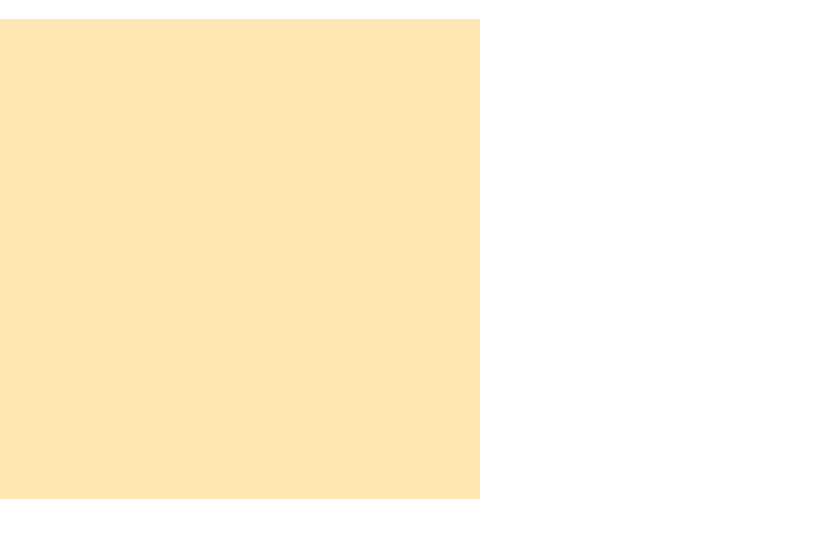
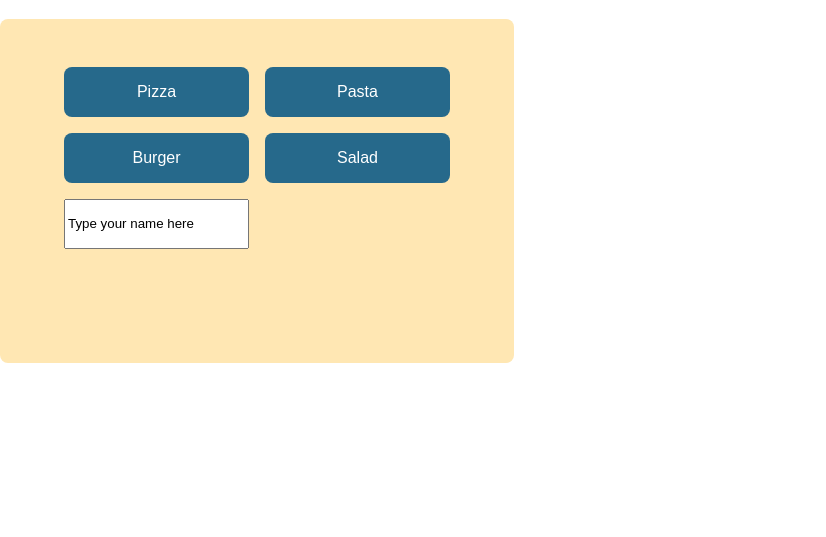
Before and after one commit to davidwobido/FoodApp, a plain HTML site: page index.html in a window 1280 px wide. Shown: the part 67-604 px from the top of the page, without its empty margins (0-826 px from the left). Drawn offline with Linux system fonts and the light colour scheme.

Commit message:
Add four buttons and name field

```diff
--- a/lib/selectionComponent.js
+++ b/lib/selectionComponent.js
@@ -1,9 +1,43 @@
 import { createElement } from "./elements.js";
 
 export function createSelectionComponent() {
-  const sectionOption = createElement("section", {
-    className: "sectionOpions",
+  const buttonPasta = createElement("button", {
+    type: "submit",
+    className: "button_options button_pasta",
+    textContent: "Pasta",
   });
+
+  const buttonPizza = createElement("button", {
+    type: "submit",
+    className: "button_options button_pizza",
+    textContent: "Pizza",
+  });
+
+  const buttonBurger = createElement("button", {
+    type: "submit",
+    className: "button_options button_burger",
+    textContent: "Burger",
+  });
+
+  const buttonSalad = createElement("button", {
+    type: "submit",
+    className: "button_options button_salad",
+    textContent: "Salad",
+  });
+
+  const inputField = createElement("input", {
+    type: "text",
+    value: "Type your name here",
+    className: "inputField",
+  });
+
+  const sectionOption = createElement(
+    "section",
+    {
+      className: "sectionOptions",
+    },
+    [buttonPizza, buttonPasta, buttonBurger, buttonSalad, inputField]
+  );
 
   return sectionOption;
 }
--- a/style.css
+++ b/style.css
@@ -11,9 +11,10 @@
   --color-primary: #26698b;
   --color-text: #c9d1d9;
   --color-background: #ffe7b3;
+  --color-secondary: #ff8473;
 
   /* BORDERS */
-  --border-radius: 1em;
+  --border-radius: 0.5rem;
   --border: 1px solid var(--color-primary);
 
   /* FONTS */
@@ -35,15 +36,29 @@ h5 {
   color: var(--color-primary);
 }
 
+button {
+  border-radius: var(--border-radius);
+  border: 0;
+}
 .headline {
   display: grid;
   justify-content: center;
 }
 
-.sectionOpions {
-  background: var(--color-background);
-  width: 30rem;
-  height: 30rem;
+.sectionOptions {
+  width: fit-content;
+  background-color: var(--color-background);
+  border-radius: var(--border-radius);
   display: grid;
-  justify-content: center;
+  gap: 1rem;
+  grid-template-columns: 1fr 1fr;
+  grid-template-rows: 1fr 1fr 1fr 1fr;
+  padding: 3rem 4rem;
 }
+
+.button_options {
+  background: var(--color-primary);
+  font-size: 1rem;
+  padding: 1rem 2rem;
+  color: white;
+}
```
